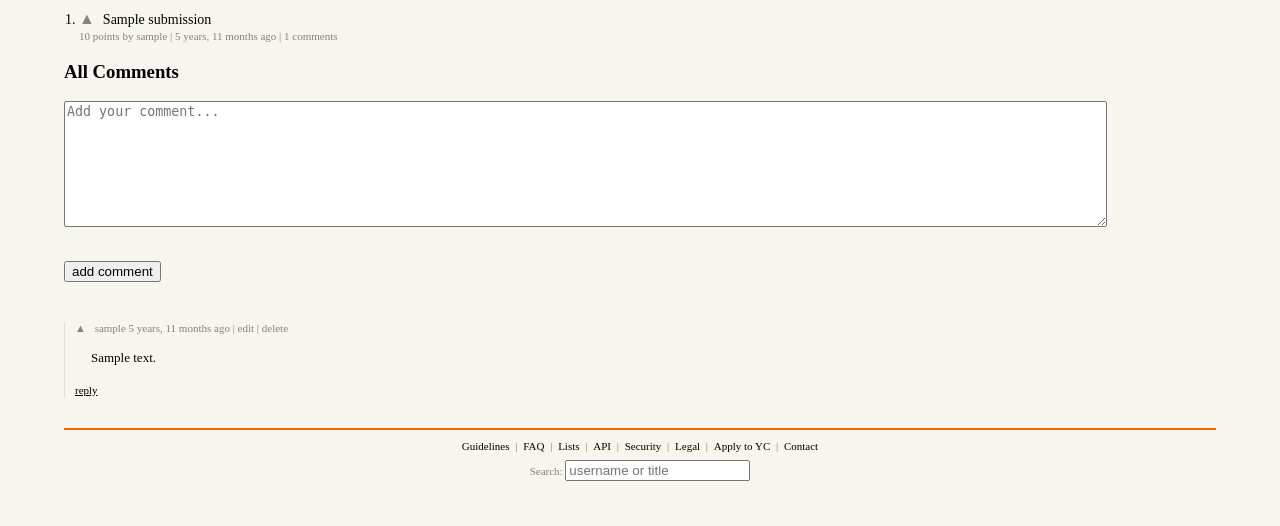
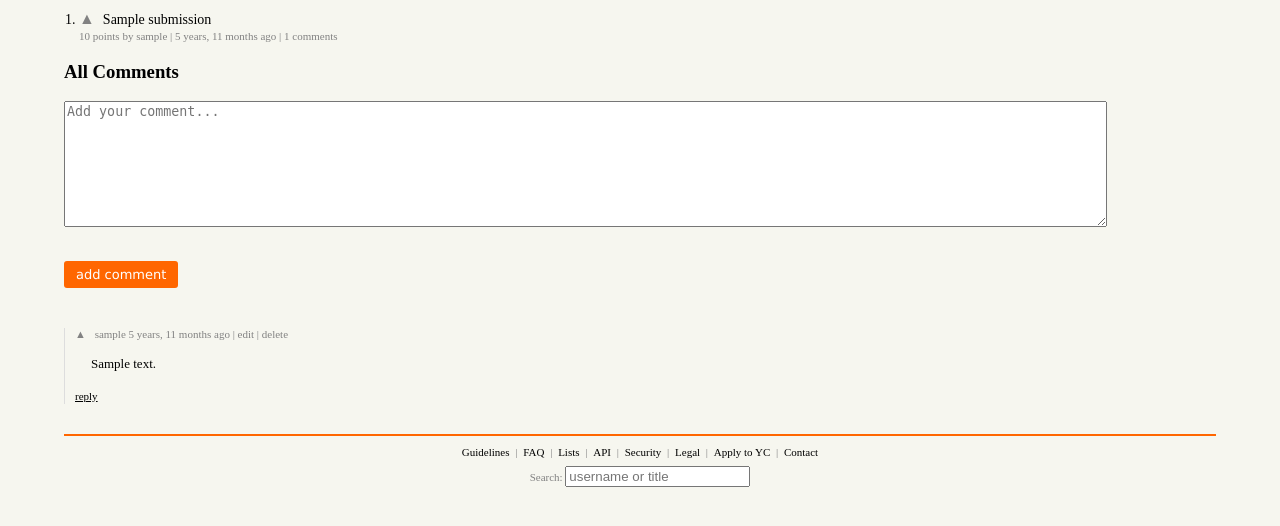
Before and after one commit to younus3443/Hacker_News_clone, a Django app: page /item/1/ in a window 1280 px wide. Shown: the part 40-566 px from the top of the page. Run offline with Django 5.2, Linux system fonts and the light colour scheme; a user stored in the database is signed in; tables that the repository leaves empty hold one stand-in row (values such as "Sample post").

Commit message:
Add styles for comment button
Added styles for the add_comment button with hover and active states.

```diff
--- a/Hackernews/core/static/css/style.css
+++ b/Hackernews/core/static/css/style.css
@@ -331,6 +331,24 @@ body {
   font-size: 11px;
   margin-bottom: 2px;
 }
+.add_comment {
+  background-color: #ff6600;
+  color: #fff;
+  border: none;
+  padding: 6px 12px;
+  font-size: 13px;
+  font-family: Verdana, sans-serif;
+  border-radius: 3px;
+  cursor: pointer;
+}
+
+.add_comment:hover {
+  background-color: #e65c00;
+}
+
+.add_comment:active {
+  background-color: #cc5200;
+}
 
 
 
```
